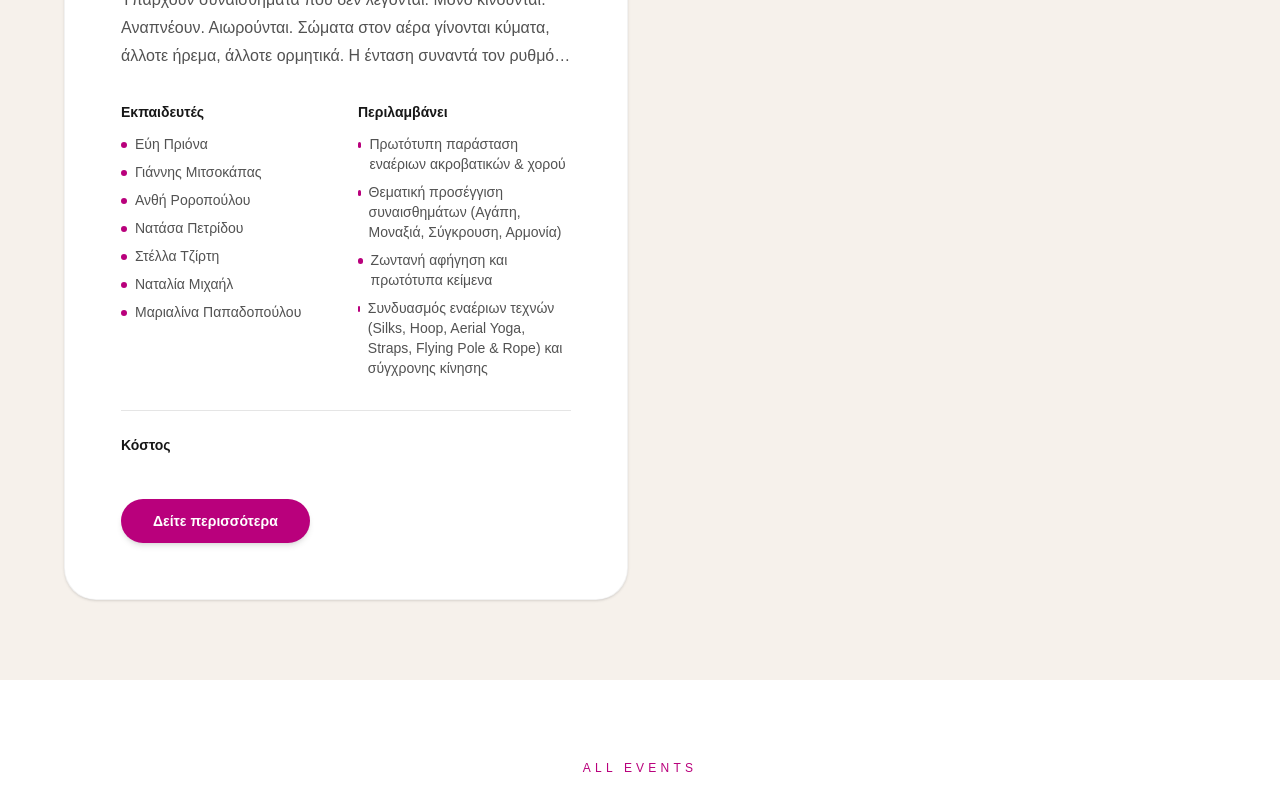
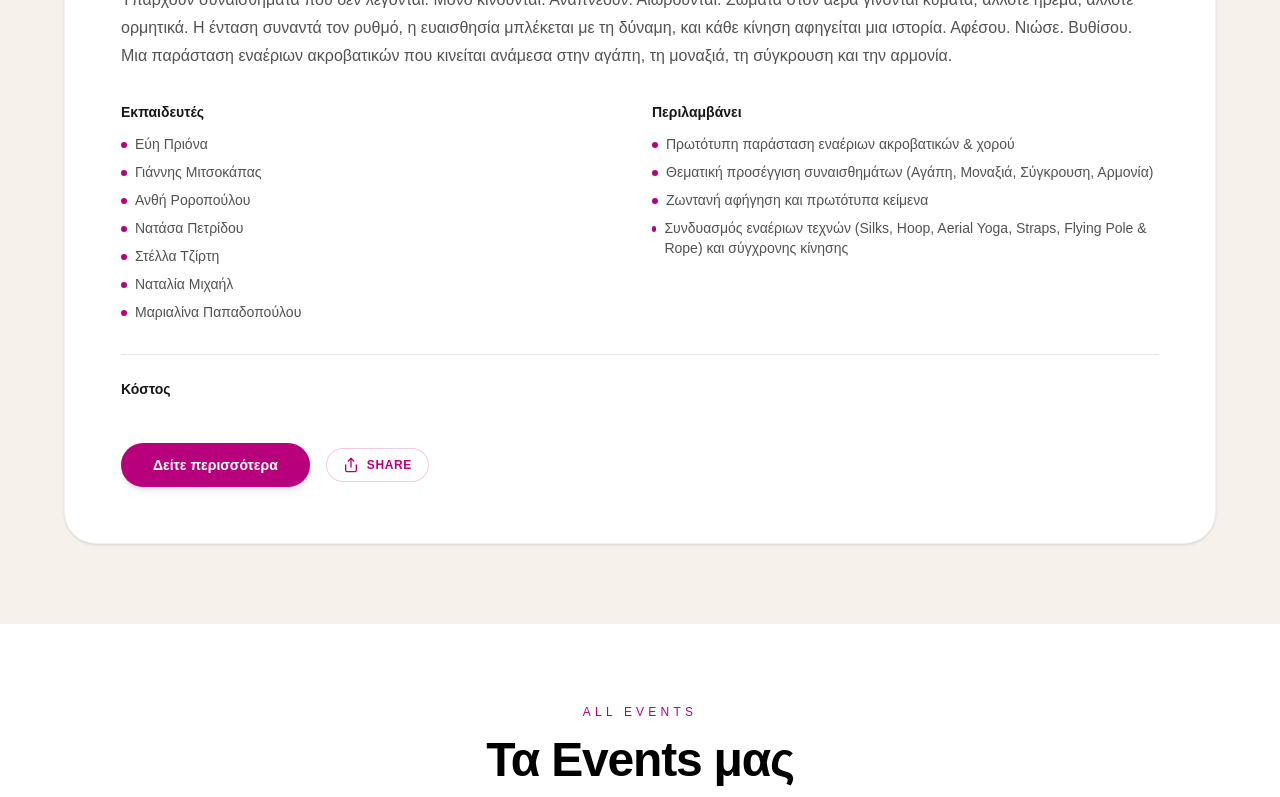
Before and after one commit to Tsagiannoudis/aiorisis, a Next.js app: page /events in a window 1280 px wide. Shown: the part 1641-2438 px from the top of the page. Built offline with nearby package versions, Linux system fonts and the light colour scheme.

Commit message:
share buttons at retreat + event page

```diff
--- a/components/events/UpcomingEventOfEvents.tsx
+++ b/components/events/UpcomingEventOfEvents.tsx
@@ -1,6 +1,8 @@
 import { events } from "@/data/EventData";
 import Image from "next/image";
 import Link from "next/link";
+import ShareAction from "@/components/extraComponents/ShareAction";
+
 
 const isUpcoming = (dateString: string): boolean => {
   const today = new Date();
@@ -18,7 +20,7 @@ const EventOfEvents= () => {
   );
 
   return (
-    <section className="bg-[#F6F1EB] px-4 py-12 md:py-20 text-black md:px-8 lg:px-16">
+    <section className="bg-[#F6F1EB] px-4 py-20 text-black md:px-8 lg:px-16">
       <div className="mx-auto max-w-6xl">
         <div className="mb-14 text-center">
           <span className="mb-4 block text-xs font-semibold uppercase tracking-[0.35em] text-[#B9007C]">
@@ -46,13 +48,13 @@ const EventOfEvents= () => {
             </p>
           </div>
         ) : (
-          <div className="grid gap-6 md:grid-cols-2"> {/* Αλλαγή σε grid για να εμφανίζονται τα events δίπλα-δίπλα */}
+          <div className="grid gap-6 md:grid-cols-2 lg:grid-cols-1"> {/* Αλλαγή σε grid για να εμφανίζονται τα events δίπλα-δίπλα */}
             {upcomingEvents.map((event, index) => (
               <article
                 key={event.id}
                 className="group overflow-hidden rounded-[2rem] border border-black/5 bg-white shadow-sm transition-all duration-500 hover:-translate-y-1 hover:shadow-2xl" /* Αφαίρεση lg:grid lg:grid-cols-2 από την κάρτα του event */
               >
-                <div className="relative h-[240px] sm:h-[360px] overflow-hidden"> {/* Αφαίρεση lg:h-full, χρήση σταθερού ύψους */}
+                <div className="relative h-[270px] overflow-hidden sm:h-[360px]"> {/* Αφαίρεση lg:h-full, χρήση σταθερού ύψους */}
                   <Image
                     src={event.image || "/placeholder.webp"}
                     alt={event.title}
@@ -74,7 +76,7 @@ const EventOfEvents= () => {
                   </div> */}
                 </div>
 
-                <div className="flex flex-col p-6 sm:p-10 lg:p-14">
+                <div className="flex flex-col p-7 md:p-10 lg:p-14">
                   <span className="mb-4 text-xs font-semibold uppercase tracking-[0.3em] text-[#B9007C]">
                     Featured Event
                   </span>
@@ -162,12 +164,19 @@ const EventOfEvents= () => {
                     </div>
                   </div>
 
-                  <Link
-                    href={`/events/${event.slug}`}
-                    className="mt-8 inline-flex w-full items-center justify-center rounded-full bg-[#B9007C] px-8 py-3 text-sm font-bold text-white shadow-md transition hover:bg-[#950064] md:w-max"
-                  >
-                    Δείτε περισσότερα
-                  </Link>
+                  <div className="mt-8 flex flex-col sm:flex-row items-center gap-4">
+                    <Link
+                      href={`/events/${event.slug}`}
+                      className="inline-flex w-full items-center justify-center rounded-full bg-[#B9007C] px-8 py-3 text-sm font-bold text-white shadow-md transition hover:bg-[#950064] md:w-max"
+                    >
+                      Δείτε περισσότερα
+                    </Link>
+                    <ShareAction
+                        title={event.title}
+                        text={`Δες το event: ${event.title} στο Αιώρησις Studio!`}
+                        path={`/events/${event.slug}`}
+                      />
+                  </div>
                 </div>
               </article>
             ))}
--- /dev/null
+++ b/components/extraComponents/ShareAction.tsx
@@ -0,0 +1,63 @@
+'use client';
+
+import { useState } from 'react';
+
+interface ShareActionProps {
+  title: string;
+  text: string;
+  path: string; // π.χ. /events/my-event
+}
+
+const ShareAction = ({ title, text, path }: ShareActionProps) => {
+  const [copied, setCopied] = useState(false);
+
+  const handleShare = async () => {
+    const shareUrl = `${window.location.origin}${path}`;
+
+    if (navigator.share) {
+      try {
+        await navigator.share({
+          title: title,
+          text: text,
+          url: shareUrl,
+        });
+      } catch (err) {
+        console.log('Error sharing:', err);
+      }
+    } else {
+      // Fallback: Copy to clipboard
+      try {
+        await navigator.clipboard.writeText(shareUrl);
+        setCopied(true);
+        setTimeout(() => setCopied(false), 2000);
+      } catch (err) {
+        console.error('Failed to copy link:', err);
+      }
+    }
+  };
+
+  return (
+    <button
+      onClick={(e) => {
+        e.preventDefault();
+        handleShare();
+      }}
+      className="inline-flex items-center gap-2 rounded-full border border-[#B9007C]/20 bg-white px-4 py-2 text-xs font-bold uppercase tracking-wider text-[#B9007C] transition-all hover:bg-[#B9007C] hover:text-white"
+    >
+      {copied ? (
+        'Το link αντιγράφηκε!'
+      ) : (
+        <>
+          <svg xmlns="http://www.w3.org/2000/svg" width="16" height="16" viewBox="0 0 24 24" fill="none" stroke="currentColor" strokeWidth="2" strokeLinecap="round" strokeLinejoin="round">
+            <path d="M4 12v8a2 2 0 0 0 2 2h12a2 2 0 0 0 2-2v-8"/>
+            <polyline points="16 6 12 2 8 6"/>
+            <line x1="12" y1="2" x2="12" y2="15"/>
+          </svg>
+          Share
+        </>
+      )}
+    </button>
+  );
+};
+
+export default ShareAction;
--- a/components/retreats/UpcomingEventOfRetreats.tsx
+++ b/components/retreats/UpcomingEventOfRetreats.tsx
@@ -1,6 +1,7 @@
 import { RetreatData } from "@/data/RetreatData";
 import Image from "next/image";
 import Link from "next/link";
+import ShareAction from "@/components/extraComponents/ShareAction";
 
 const isUpcoming = (dateString: string): boolean => {
   const today = new Date();
@@ -230,12 +231,19 @@ const EventOfRetreats = () => {
                     </div>
                   </div>
 
-                  <Link
-                    href={`/retreats/${retreat.slug}`}
-                    className="mt-8 inline-flex w-full items-center justify-center rounded-full bg-[#B9007C] px-8 py-3 text-sm font-bold text-white shadow-md transition hover:bg-[#950064] md:w-max"
-                  >
-                    Δείτε περισσότερα
-                  </Link>
+                  <div className="mt-8 flex flex-col sm:flex-row items-center gap-4">
+                    <Link
+                      href={`/retreats/${retreat.slug}`}
+                      className="inline-flex w-full items-center justify-center rounded-full bg-[#B9007C] px-8 py-3 text-sm font-bold text-white shadow-md transition hover:bg-[#950064] md:w-max"
+                    >
+                      Δείτε περισσότερα
+                    </Link>
+                    <ShareAction
+                        title={retreat.title}
+                        text={`Δες το Retreat: ${retreat.title} τού Αιώρησις Studio!`}
+                        path={`/retreats/${retreat.slug}`}
+                      />
+                  </div>
                 </div>
               </article>
             ))}
--- a/package.json
+++ b/package.json
@@ -14,6 +14,7 @@
     "aos": "^2.3.4",
     "framer-motion": "^12.39.0",
     "next": "16.2.6",
+    "next-share": "^0.27.0",
     "react": "19.2.4",
     "react-dom": "19.2.4",
     "resend": "^6.12.3"
```
Also changed, not shown: 1 other file (tests, documents, lock files or other folders).
